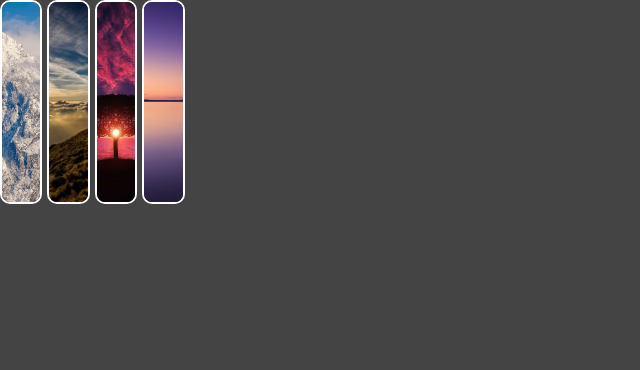
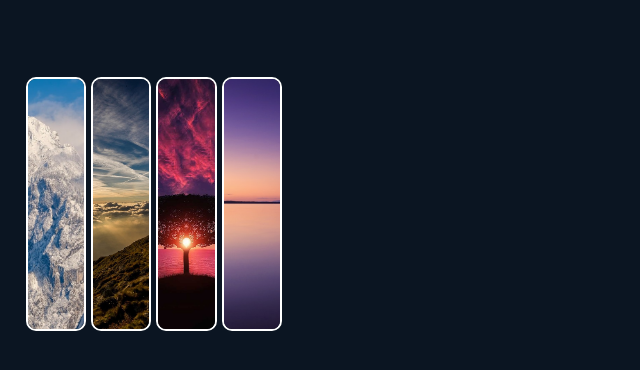
Before and after one commit to dev-tanvirtonmoy/css-card, a plain HTML site: page index.html in a window 1280 px wide. Shown: the whole page, without its empty margins (0-640 px from the left). Drawn offline with Linux system fonts and the light colour scheme.

Commit message:
scaling image'

```diff
--- a/assets/css/style.css
+++ b/assets/css/style.css
@@ -3,23 +3,26 @@
     margin: 0;
 }
 body {
-    background-color: #444;
+    padding: 6% 0% 0% 2%;
+    background-color: #0b1522;
+    color: #fff;
 }
 .gellary {
     width: 30%;
-    height: 200px;
+    height: 250px;
     display: flex;
     gap: 5px;
 }
-.gellary img {
-    width: 10%;
-    height: 100%;
+.gellary > img {
+    width: 15%;
+    height: 250px;
+    aspect-ratio: 1/1;
     object-fit: cover;
     border-radius: 10px;
     border: 2px solid #fff;
-    transition: all ease 0.3s;
-    cursor: pointer;
+    transition: all ease 0.5s;
 }
 .gellary img:hover {
     width: 100%;
+    scale: 1.1;
 }
```
